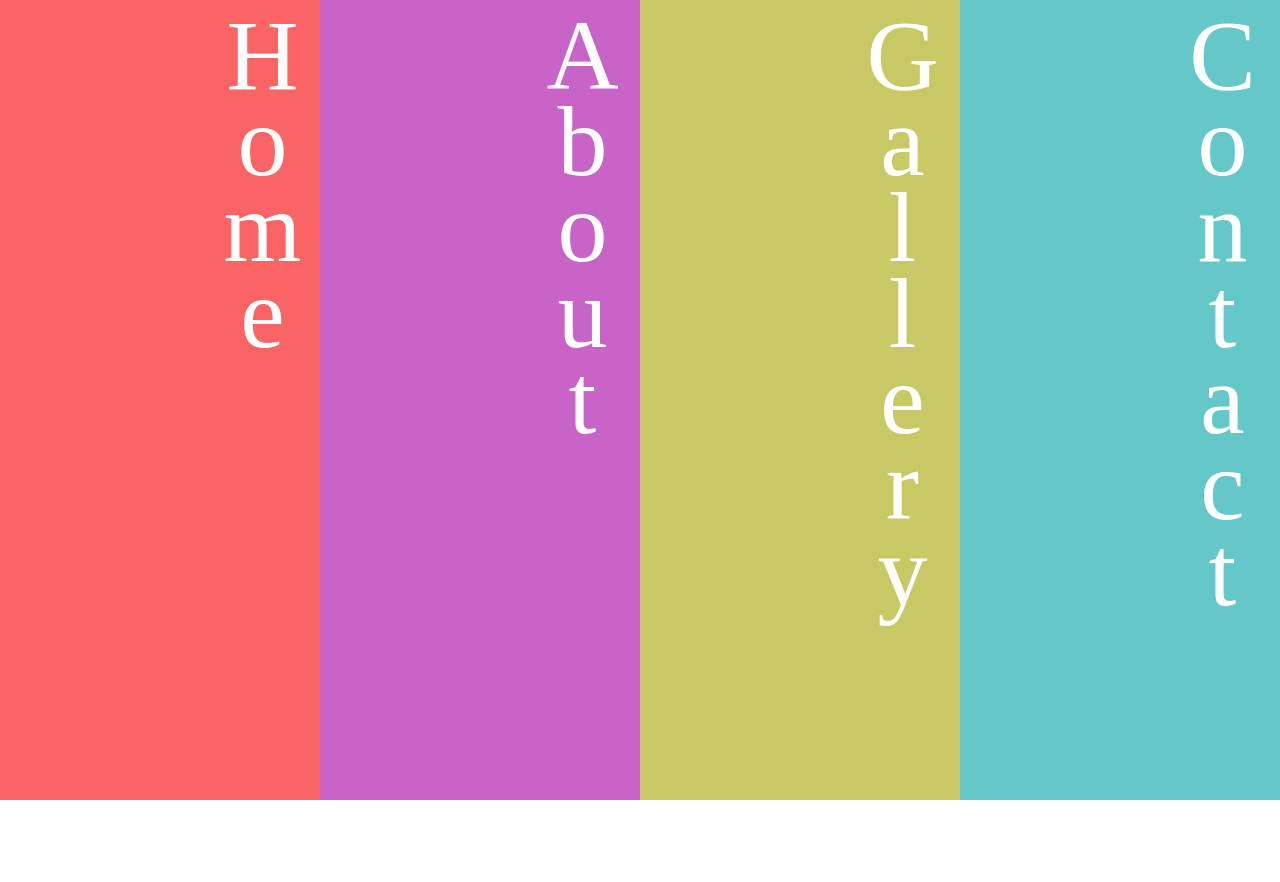
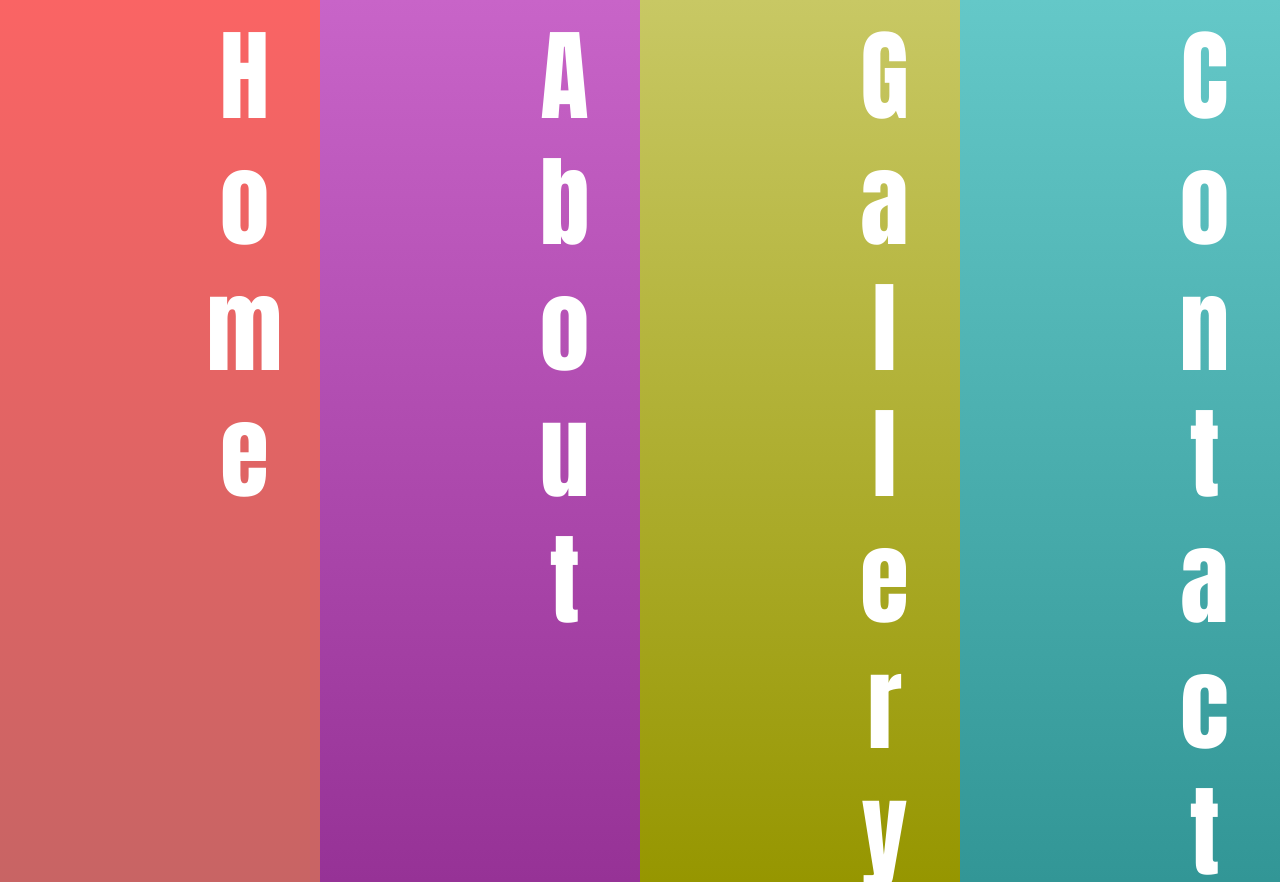
Before and after one commit to jupagtama/art, an Angular app: page / in a window 1280 px wide. Before the commit the page ends 800 px from the top, so only its background shows below. Built offline with nearby package versions, Linux system fonts and the light colour scheme.

Commit message:
Updated tab selector css

```diff
--- a/src/app/app.css
+++ b/src/app/app.css
@@ -1,7 +1,7 @@
 .buttons {
   display: flex;
   justify-content: center;
-  font-family: "Times New Roman";
+  font-family: Impact, Haettenschweiler, 'Arial Narrow Bold', sans-serif;
   height: 100vh;
   width: 100vw;
   margin: -8px;
@@ -22,47 +22,51 @@
 .home {
   writing-mode: vertical-rl;
   text-orientation: upright;
-  background-color: rgba(200,50,50,1);
+  background-image: linear-gradient(rgba(200,50,50,1),rgba(150,50,50,1));
 }
 
 .home:hover {
+  cursor: pointer;
   writing-mode: vertical-rl;
   text-orientation: upright;
-  background-color: rgba(250,100,100,1);
+  background-image: linear-gradient(rgba(250,100,100,1),rgba(200,100,100,1));
 }
 
 .about {
   writing-mode: vertical-rl;
   text-orientation: upright;
-  background-color: rgba(200,100,200,1);
+  background-image: linear-gradient(rgba(200,100,200,1),rgba(150,50,150,1));
 }
 
 .about:hover {
+  cursor: pointer;
   writing-mode: vertical-rl;
   text-orientation: upright;
-  background-color: rgba(250,150,250,1);
+  background-image: linear-gradient(rgba(250,150,250,1),rgba(200,100,200,1));
 }
 
 .gallery {
   writing-mode: vertical-rl;
   text-orientation: upright;
-  background-color: rgba(200,200,100,1);
+  background-image: linear-gradient(rgba(200,200,100,1),rgba(150,150,0,1));
 }
 
 .gallery:hover {
+  cursor: pointer;
   writing-mode: vertical-rl;
   text-orientation: upright;
-  background-color: rgba(250,250,150,1);
+  background-image: linear-gradient(rgba(250,250,150,1),rgba(150,150,50,1));
 }
 
 .contact {
   writing-mode: vertical-rl;
   text-orientation: upright;
-  background-color: rgba(100,200,200,1);
+  background-image: linear-gradient(rgba(100,200,200,1),rgba(50,150,150,1));
 }
 
 .contact:hover {
+  cursor: pointer;
   writing-mode: vertical-rl;
   text-orientation: upright;
-  background-color: rgba(150,250,250,1);
+  background-image: linear-gradient(rgba(150,250,250,1),rgba(100,200,200,1));
 }
```
